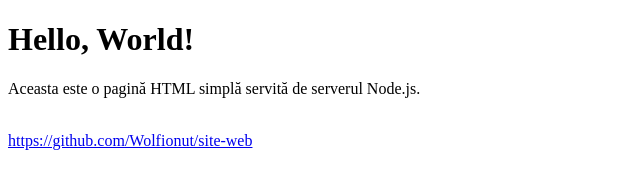
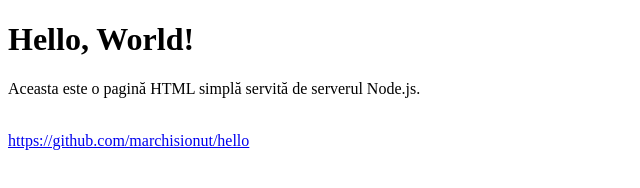
Before and after one commit to marchisionut/hello, a website: page public/index.html in a window 1280 px wide. Shown: the full height of the page, 0-640 px from the left. Drawn offline with Linux system fonts and the light colour scheme.

Commit message:
Update index.html

```diff
--- a/public/index.html
+++ b/public/index.html
@@ -9,6 +9,6 @@
     <h1>Hello, World!</h1>
     <p>Aceasta este o pagină HTML simplă servită de serverul Node.js.</p>
     <br/>
-    <a href="https://github.com/icall3/hello">https://github.com/Wolfionut/site-web</a>
+    <a href="https://github.com/icall3/hello">https://github.com/marchisionut/hello</a>
 </body>
 </html>
```
